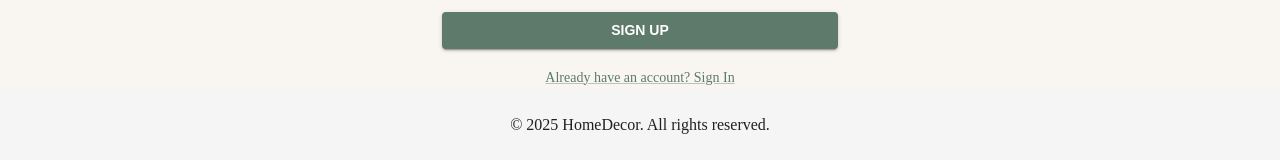
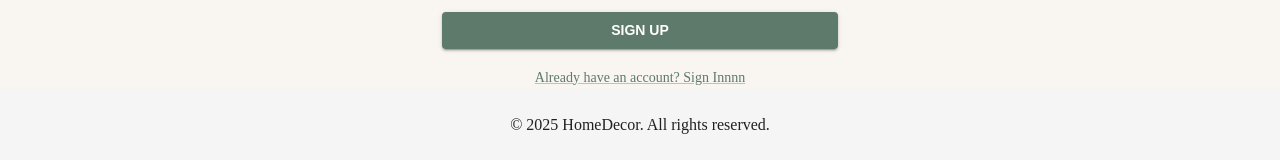
Before and after one commit to anjalitomar01/home-decor-ecommerce-main, a React (Create React App) app in the folder home-decor-ecommerce-main/: page /register in a window 1280 px wide. Shown: the part 492-652 px from the top of the page. Built offline with nearby package versions, Linux system fonts and the light colour scheme.

Commit message:
new commit

```diff
--- a/home-decor-ecommerce-main/src/pages/auth/RegisterPage.jsx
+++ b/home-decor-ecommerce-main/src/pages/auth/RegisterPage.jsx
@@ -107,7 +107,7 @@ const RegisterPage = () => {
               </Button>
               <Box sx={{ textAlign: 'center' }}>
                 <Link href="/login" variant="body2">
-                  Already have an account? Sign In
+                  Already have an account? Sign Innnn
                 </Link>
               </Box>
             </Form>
```
